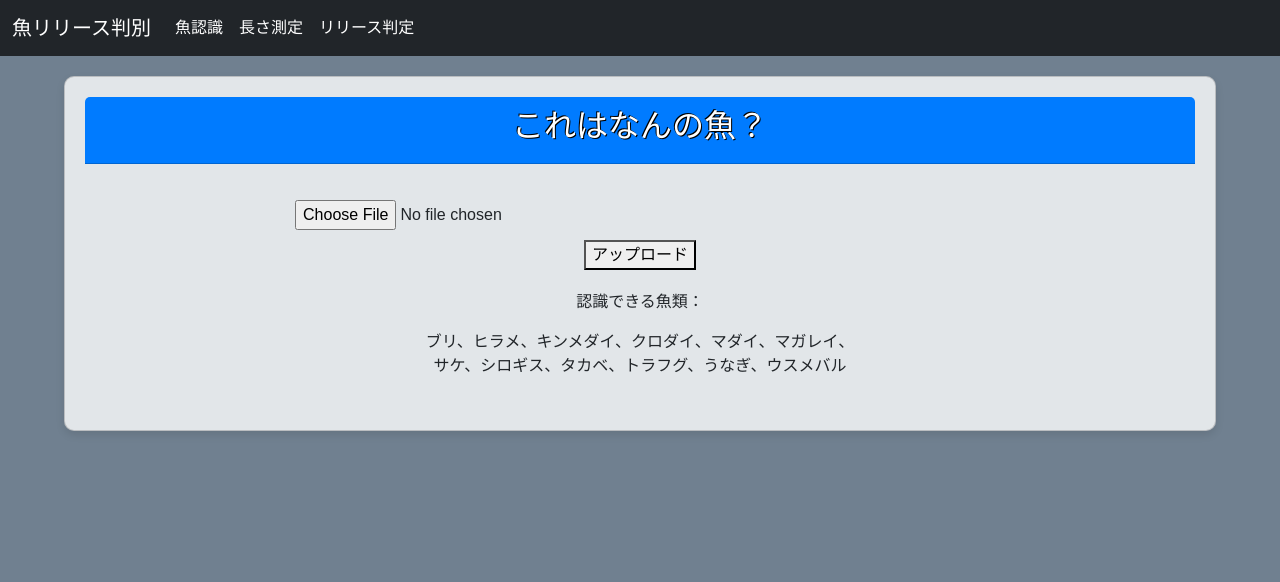
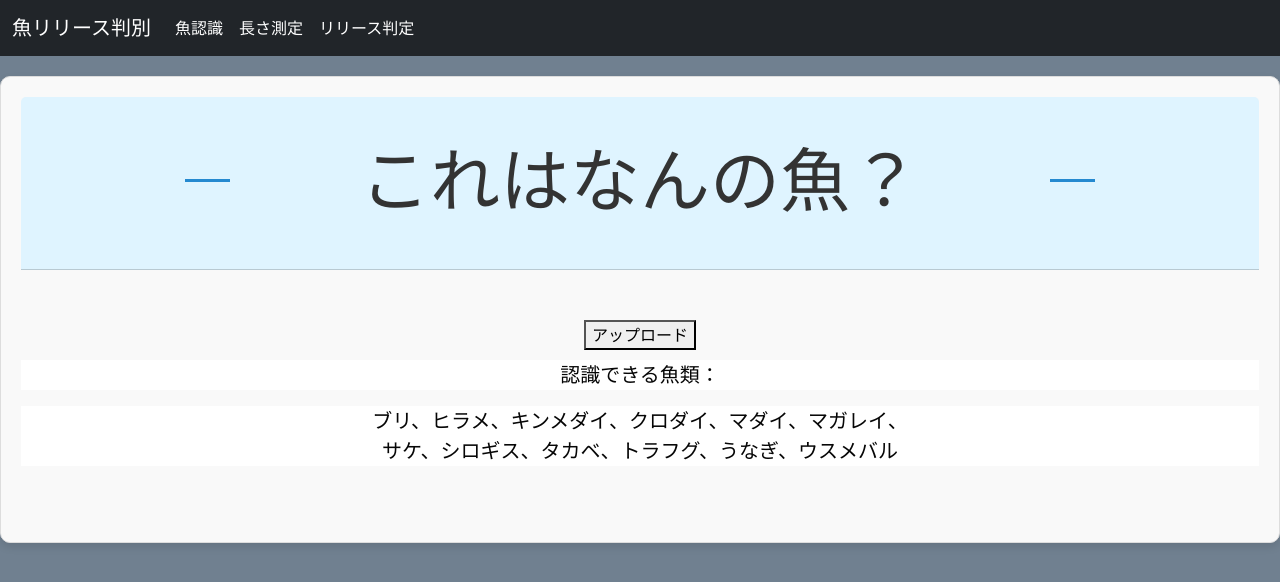
Before and after one commit to Reirei501/ProjectC-2024-FishRelease, a Flask app: page / in a window 1280 px wide. Shown: the top 582 px of the page. Run offline with Flask 3, Linux system fonts and the light colour scheme.

Commit message:
Update style.css

```diff
--- a/static/style.css
+++ b/static/style.css
@@ -1,7 +1,11 @@
 @charset "UTF-8";
 
 body {
-    font-family: Arial, sans-serif;
+    .mochiy-pop-p-one-regular {
+        font-family: "Mochiy Pop P One", sans-serif;
+        font-weight: 400;
+        font-style: normal;
+      }
     background-color: #708090;
 }
 
@@ -34,6 +38,7 @@
     margin-top: 20px;
 }
 
+
 #imageCanvas {
     border: 1px solid black;
     width: 800px; /* 固定幅に設定 */
@@ -41,34 +46,172 @@
     max-width: 100%; /* 画面幅に応じて最大幅を制限 */
 }
 
-h1 {
-    text-align: center;
-    color: white;
-    text-shadow: 1px 1px 0 black, -1px -1px 0 black;
-    font-size: 2rem;
+
+/* ファイル選択ボタンを非表示に */
+input[type="file"] {
+    display: none; /* ボタンを隠す */
 }
 
+.parent-container {
+    display: flex; /* フレックスボックスを使用 */
+    justify-content: center; /* 中央に配置 */
+    align-items: center; /* 垂直方向も中央に配置 */
+    gap: 10px; /* ボタン間のスペースを設定 */
+    margin: 20px 0; /* 上下のマージンを設定 */
+}
+
+.custom-file-upload {
+    width: 250px;
+    height: 250px;
+    border: none;
+    border-bottom: solid 2px #c0c0c0;
+    border-radius: 50%;
+    box-shadow: inset 15px 30px 40px rgba(255, 255, 255, 0.5), 0 3px 7px rgba(0, 0, 0, .2);
+    background-image: linear-gradient(#1579c0 0%, #0569b0 100%);
+    color: #ffffff;
+    font-weight: 600;
+    font-size: 30px;
+    text-align: center;
+    display: flex; /* フレックスボックスとして表示 */
+    justify-content: center; /* テキストを中央に配置 */
+    align-items: center; /* テキストを中央に配置 */
+    padding: 30px;
+}
+
+/* ホバー時のスタイル */
+.custom-file-upload:hover {
+    background: linear-gradient(to right, #d2f6dd, #a0f0a8); /* ホバー時のグラデーション反転 */
+    color: white;
+    transform: scale(1.05); /* ホバー時に少し拡大 */
+}
+
+.custom-submit-button {
+    width: 250px;
+    height: 250px;
+    border: none;
+    border-bottom: solid 2px #c0c0c0;
+    border-radius: 50%;
+    box-shadow: inset 15px 30px 40px rgba(255, 255, 255, 0.5), 0 3px 7px rgba(0, 0, 0, .2);
+    background-image: linear-gradient(#f5b87f 0%, #e5a86f 100%);
+    color: #ffffff;
+    font-weight: 600;
+    font-size: 30px;
+    display: flex; /* フレックスボックスとして表示 */
+    justify-content: center; /* テキストを中央に配置 */
+    align-items: center; /* テキストを中央に配置 */
+}
+
+/* ホバー時のアップロードボタンのスタイル */
+.custom-submit-button:hover {
+    background: linear-gradient(to right, #f1f9d0, #f4f48c); /* ホバー時のグラデーション反転 */
+    transform: scale(1.05); /* ホバー時に少し拡大 */
+}
+
+.custom-submit-button2{
+    display: flex;
+    justify-content: center;
+    align-items: center;
+    width: 250px;
+    margin: 50 auto;
+    padding: .9em 2em;
+    border: none;
+    border-radius: 5px;
+    background-image: linear-gradient(0deg, #2589d0 0%, #2589d080 100%);
+    color: #fff;
+    font-weight: 600;
+    font-size: 1em;
+}
+
+#calculateLength{
+    display: flex;
+    justify-content: center;
+    align-items: center;
+    width: 250px;
+    margin: 50 auto;
+    padding: .9em 2em;
+    border: none;
+    border-radius: 5px;
+    background-image: linear-gradient(0deg, #2589d0 0%, #2589d080 100%);
+    color: #fff;
+    font-weight: 600;
+    font-size: 1em;
+}
+h1{
+    display: inline-block;
+    position: relative;
+    padding: 0 2.5em;
+    color: #333333;
+    font-size: 70px;
+}
+
+h1::before,
+h1::after {
+    content: '';
+    display: inline-block;
+    position: absolute;
+    top: 50%;
+    width: 45px;
+    height: 3px;
+    background-color: #2589d0;
+}
+
+h1::before {
+    left: 0;
+}
+
+h1::after {
+    right: 0;
+}
+h2{
+    text-align: center;
+    color: rgba(18, 16, 16, 0.808);
+    font-size: 40px;
+    padding:10px .4em .2em;
+    border-bottom: 3px solid #2589d0;
+    background-color: #ffffff;
+    margin-top: 40px;
+}
+
+h3{
+    text-align: center;
+    color: rgba(114, 104, 104, 0.342);
+    font-size: 40px;
+    padding:10px .4em .2em;
+    border-bottom: 3px solid #2589d0;
+    background-color: #ffffff;
+    margin-top: 40px;
+}
+
+
+p{
+    text-align: center;
+    color: rgb(6, 6, 6);
+    font-size: 20px;
+    background-color: #ffffff;
+}
+/* Card全体のスタイル */
 .card {
-    background-color: rgba(255, 255, 255, 0.8); /* 半透明の背景色 */
+    border: 1px solid #ddd;
     border-radius: 10px;
+    padding: 20px;
     box-shadow: 0 4px 8px rgba(0, 0, 0, 0.1);
-    margin: 20px auto;
-    padding: 20px;
-    width: 90%;
+    margin: 20px 0;
+    background-color: #f9f9f9;
 }
 
 .card-header {
-    background-color: #007bff;
+    background-color: rgb(223, 244, 255);
     color: white;
-    padding: 10px;
+    padding: 40px;
     text-align: center;
 }
 
+
+/* Cardのボディ */
 .card-body {
-    display: flex;
-    flex-direction: column;
-    align-items: center;
+    padding: 40px 0;
 }
+
 
 .card-wrapper img {
     width: 48%; /* 2つの画像を横並びにするために幅を調整 */
```
